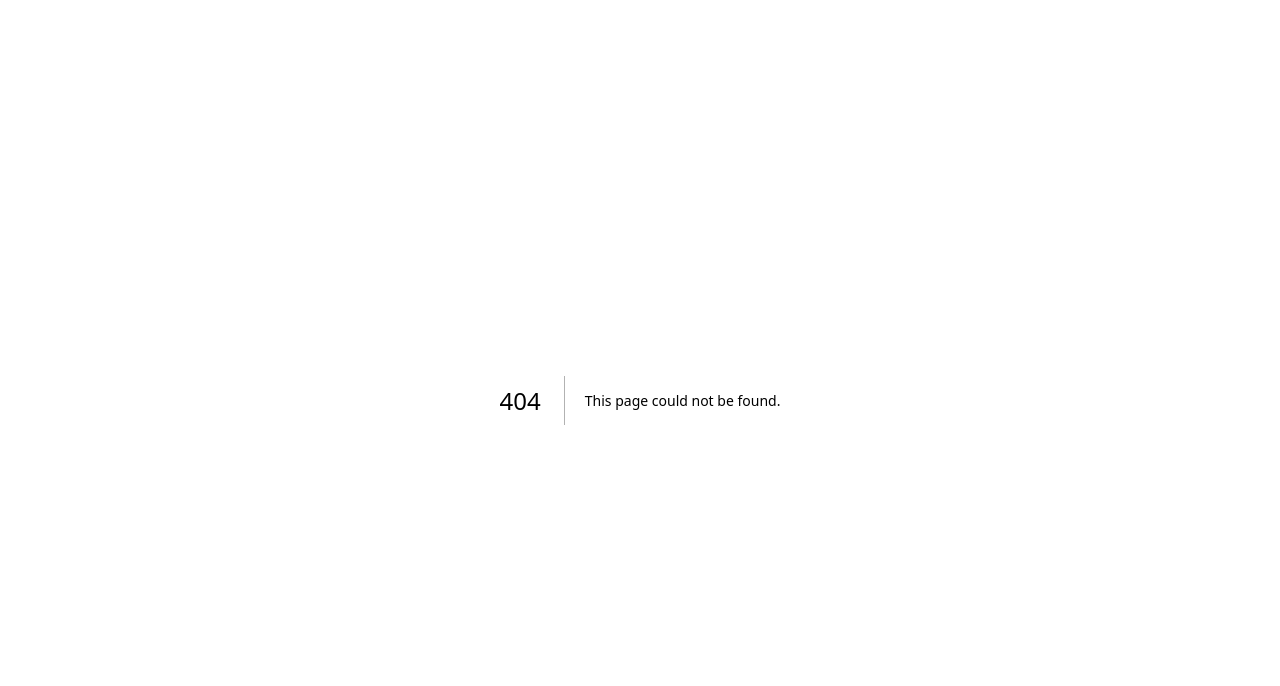
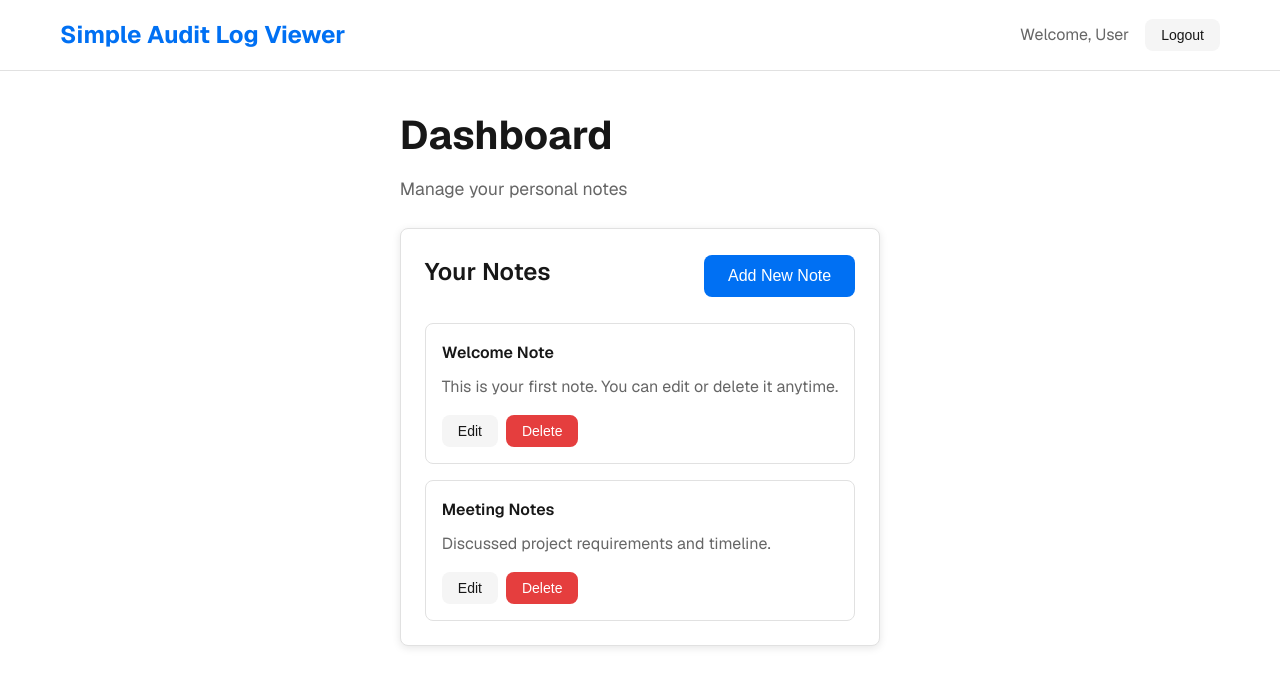
Before and after one commit to Sriram77777777/Simple-log, a Next.js app: page /dashboard in a window 1280 px wide. Before the commit this address had no page. Shown: the top 686 px of the page. Built offline with nearby package versions, Linux system fonts and the light colour scheme.

Commit message:
Create user dashboard with notes CRUD functionality
cgen-74ca4856dca74a9ba5fd8f0cb678fc10

```diff
--- /dev/null
+++ b/app/dashboard/page.js
@@ -0,0 +1,208 @@
+'use client';
+
+import Link from 'next/link';
+import { useState, useEffect } from 'react';
+
+export default function DashboardPage() {
+  const [user, setUser] = useState({ username: 'User' }); // Placeholder user
+  const [notes, setNotes] = useState([
+    // Sample notes for demonstration
+    {
+      id: 1,
+      title: 'Welcome Note',
+      content: 'This is your first note. You can edit or delete it anytime.'
+    },
+    {
+      id: 2,
+      title: 'Meeting Notes',
+      content: 'Discussed project requirements and timeline.'
+    }
+  ]);
+  const [newNote, setNewNote] = useState({ title: '', content: '' });
+  const [editingNote, setEditingNote] = useState(null);
+  const [isAddingNote, setIsAddingNote] = useState(false);
+
+  const handleAddNote = () => {
+    if (newNote.title.trim() && newNote.content.trim()) {
+      const note = {
+        id: Date.now(),
+        title: newNote.title,
+        content: newNote.content
+      };
+      setNotes(prev => [note, ...prev]);
+      setNewNote({ title: '', content: '' });
+      setIsAddingNote(false);
+    }
+  };
+
+  const handleEditNote = (note) => {
+    setEditingNote({ ...note });
+  };
+
+  const handleSaveEdit = () => {
+    setNotes(prev => prev.map(note =>
+      note.id === editingNote.id ? editingNote : note
+    ));
+    setEditingNote(null);
+  };
+
+  const handleDeleteNote = (id) => {
+    if (confirm('Are you sure you want to delete this note?')) {
+      setNotes(prev => prev.filter(note => note.id !== id));
+    }
+  };
+
+  const handleLogout = () => {
+    // TODO: Implement logout logic
+    console.log('Logging out...');
+  };
+
+  return (
+    <div className="main-layout">
+      <nav className="navbar">
+        <div className="container">
+          <div className="navbar-content">
+            <Link href="/" className="navbar-brand">
+              Simple Audit Log Viewer
+            </Link>
+            <div className="navbar-nav">
+              <span className="text-muted">Welcome, {user.username}</span>
+              <button onClick={handleLogout} className="button button-secondary button-small">
+                Logout
+              </button>
+            </div>
+          </div>
+        </div>
+      </nav>
+
+      <div className="container">
+        <main style={{ padding: '2rem 0' }}>
+          <div className="mb-4">
+            <h1 className="page-title">Dashboard</h1>
+            <p className="page-subtitle">Manage your personal notes</p>
+          </div>
+
+          {/* Notes Section */}
+          <div className="card">
+            <div className="card-header">
+              <div className="flex justify-between items-center">
+                <h2 className="card-title">Your Notes</h2>
+                <button
+                  onClick={() => setIsAddingNote(true)}
+                  className="button button-primary"
+                  disabled={isAddingNote}
+                >
+                  Add New Note
+                </button>
+              </div>
+            </div>
+
+            {/* Add New Note Form */}
+            {isAddingNote && (
+              <div className="card mb-3" style={{ backgroundColor: 'var(--secondary)' }}>
+                <div className="form-group">
+                  <label className="form-label">Title</label>
+                  <input
+                    type="text"
+                    className="form-input"
+                    value={newNote.title}
+                    onChange={(e) => setNewNote(prev => ({ ...prev, title: e.target.value }))}
+                    placeholder="Enter note title"
+                  />
+                </div>
+                <div className="form-group">
+                  <label className="form-label">Content</label>
+                  <textarea
+                    className="form-input form-textarea"
+                    value={newNote.content}
+                    onChange={(e) => setNewNote(prev => ({ ...prev, content: e.target.value }))}
+                    placeholder="Enter note content"
+                  />
+                </div>
+                <div className="flex gap-2">
+                  <button onClick={handleAddNote} className="button button-primary button-small">
+                    Save Note
+                  </button>
+                  <button
+                    onClick={() => {
+                      setIsAddingNote(false);
+                      setNewNote({ title: '', content: '' });
+                    }}
+                    className="button button-secondary button-small"
+                  >
+                    Cancel
+                  </button>
+                </div>
+              </div>
+            )}
+
+            {/* Notes List */}
+            <div className="note-list">
+              {notes.length === 0 ? (
+                <div className="text-center text-muted" style={{ padding: '2rem' }}>
+                  <p>No notes yet. Create your first note to get started!</p>
+                </div>
+              ) : (
+                notes.map(note => (
+                  <div key={note.id} className="note-item">
+                    {editingNote && editingNote.id === note.id ? (
+                      // Edit Mode
+                      <div>
+                        <div className="form-group">
+                          <input
+                            type="text"
+                            className="form-input"
+                            value={editingNote.title}
+                            onChange={(e) => setEditingNote(prev => ({ ...prev, title: e.target.value }))}
+                          />
+                        </div>
+                        <div className="form-group">
+                          <textarea
+                            className="form-input form-textarea"
+                            value={editingNote.content}
+                            onChange={(e) => setEditingNote(prev => ({ ...prev, content: e.target.value }))}
+                          />
+                        </div>
+                        <div className="note-actions">
+                          <button onClick={handleSaveEdit} className="button button-primary button-small">
+                            Save
+                          </button>
+                          <button
+                            onClick={() => setEditingNote(null)}
+                            className="button button-secondary button-small"
+                          >
+                            Cancel
+                          </button>
+                        </div>
+                      </div>
+                    ) : (
+                      // View Mode
+                      <div>
+                        <div className="note-title">{note.title}</div>
+                        <div className="note-content">{note.content}</div>
+                        <div className="note-actions">
+                          <button
+                            onClick={() => handleEditNote(note)}
+                            className="button button-secondary button-small"
+                          >
+                            Edit
+                          </button>
+                          <button
+                            onClick={() => handleDeleteNote(note.id)}
+                            className="button button-danger button-small"
+                          >
+                            Delete
+                          </button>
+                        </div>
+                      </div>
+                    )}
+                  </div>
+                ))
+              )}
+            </div>
+          </div>
+        </main>
+      </div>
+    </div>
+  );
+}
```
